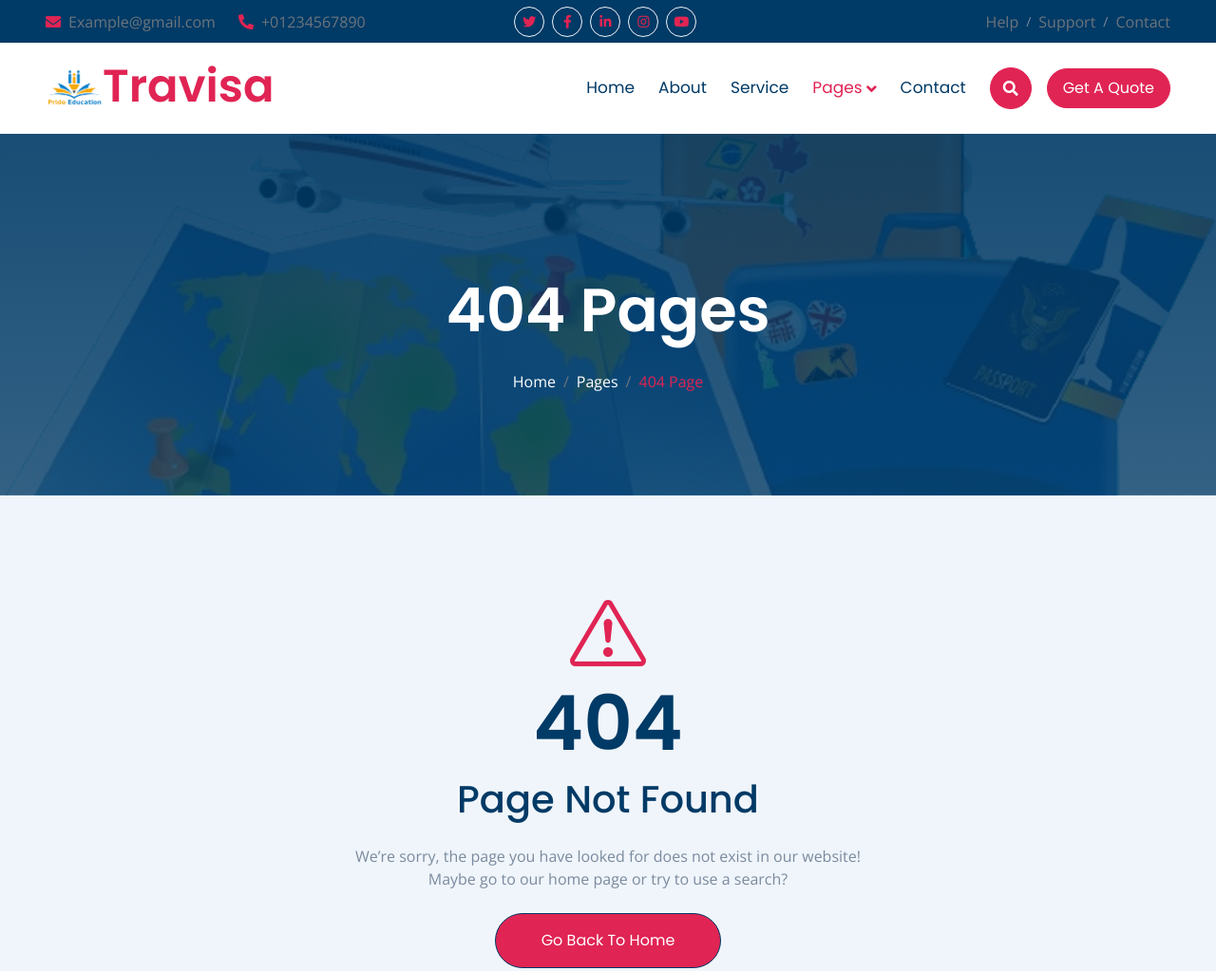
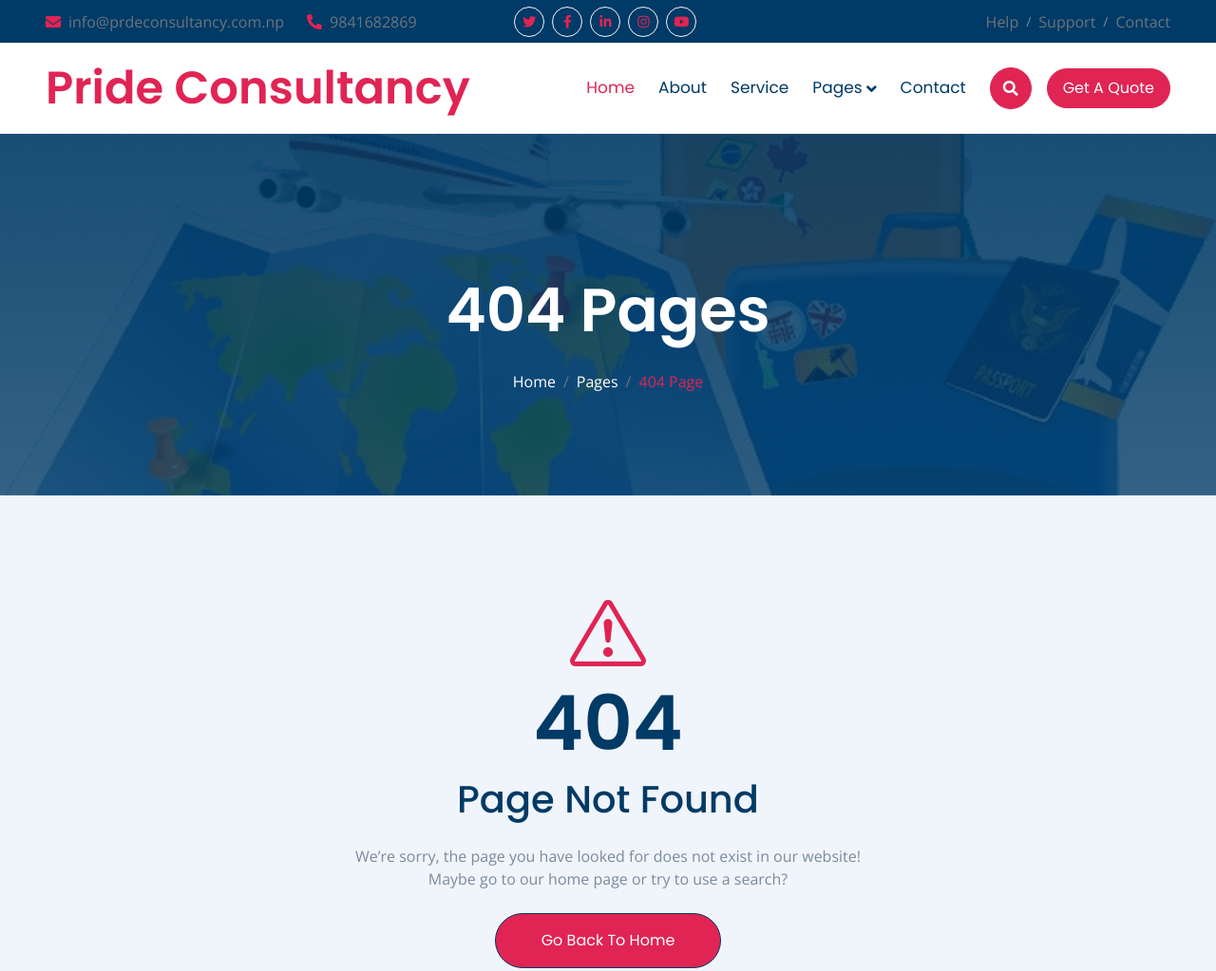
Before and after one commit to SurazPoudel/Consultancy, a plain HTML site: page 404.html in a window 1280 px wide. Shown: the top 1023 px of the page at 95% size. Drawn offline with nearby package versions, Linux system fonts and the light colour scheme.

Commit message:
modified nav / footer

```diff
--- a/404.html
+++ b/404.html
@@ -45,8 +45,8 @@
             <div class="row gx-0 align-items-center">
                 <div class="col-lg-5 text-center text-lg-start mb-lg-0">
                     <div class="d-flex">
-                        <a href="#" class="text-muted me-4"><i class="fas fa-envelope text-secondary me-2"></i>Example@gmail.com</a>
-                        <a href="#" class="text-muted me-0"><i class="fas fa-phone-alt text-secondary me-2"></i>+01234567890</a>
+                        <a href="#" class="text-muted me-4"><i class="fas fa-envelope text-secondary me-2"></i>info@prdeconsultancy.com.np</a>
+                        <a href="#" class="text-muted me-0"><i class="fas fa-phone-alt text-secondary me-2"></i>9841682869</a>
                     </div>
                 </div>
                 <div class="col-lg-3 row-cols-1 text-center mb-2 mb-lg-0">
@@ -73,7 +73,7 @@
         <div class="container-fluid nav-bar p-0">
             <nav class="navbar navbar-expand-lg navbar-light bg-white px-4 px-lg-5 py-3 py-lg-0">
                 <a href="" class="navbar-brand p-0">
-                    <h1 class="display-5 text-secondary m-0"><img src="img/brand-logo.png" class="img-fluid" alt="">Travisa</h1>
+                    <h1 class="display-5 text-secondary m-0"> Pride Consultancy</h1>
                     <!-- <img src="img/logo.png" alt="Logo"> -->
                 </a>
                 <button class="navbar-toggler" type="button" data-bs-toggle="collapse" data-bs-target="#navbarCollapse">
@@ -81,17 +81,17 @@
                 </button>
                 <div class="collapse navbar-collapse" id="navbarCollapse">
                     <div class="navbar-nav ms-auto py-0">
-                        <a href="index.html" class="nav-item nav-link">Home</a>
+                        <a href="index.html" class="nav-item nav-link active">Home</a>
                         <a href="about.html" class="nav-item nav-link">About</a>
                         <a href="service.html" class="nav-item nav-link">Service</a>
                         <div class="nav-item dropdown">
-                            <a href="#" class="nav-link active" data-bs-toggle="dropdown"><span class="dropdown-toggle">Pages</span></a>
+                            <a href="#" class="nav-link" data-bs-toggle="dropdown"><span class="dropdown-toggle">Pages</span></a>
                             <div class="dropdown-menu m-0">
                                 <a href="feature.html" class="dropdown-item">Feature</a>
                                 <a href="countries.html" class="dropdown-item">Countries</a>
                                 <a href="testimonial.html" class="dropdown-item">Testimonial</a>
                                 <a href="training.html" class="dropdown-item">Training</a>
-                                <a href="404.html" class="dropdown-item active">404 Page</a>
+                                <a href="404.html" class="dropdown-item">404 Page</a>
                             </div>
                         </div>
                         <a href="contact.html" class="nav-item nav-link">Contact</a>
@@ -102,7 +102,6 @@
             </nav>
         </div>
         <!-- Navbar & Hero End -->
-
         <!-- Modal Search Start -->
         <div class="modal fade" id="searchModal" tabindex="-1" aria-labelledby="exampleModalLabel" aria-hidden="true">
             <div class="modal-dialog modal-fullscreen">
```
